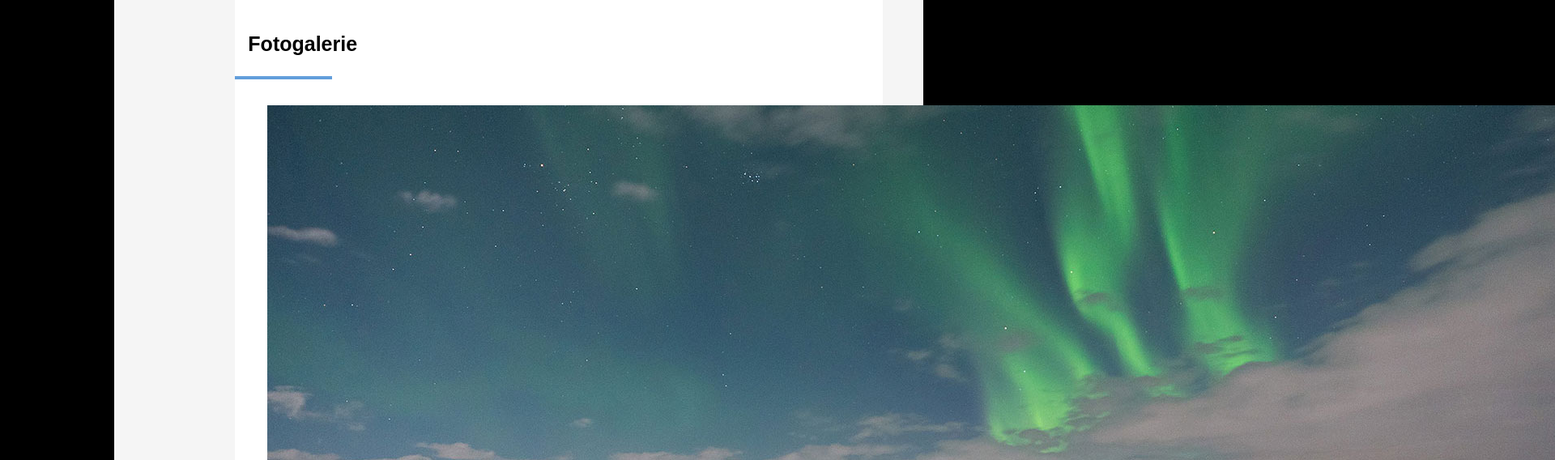
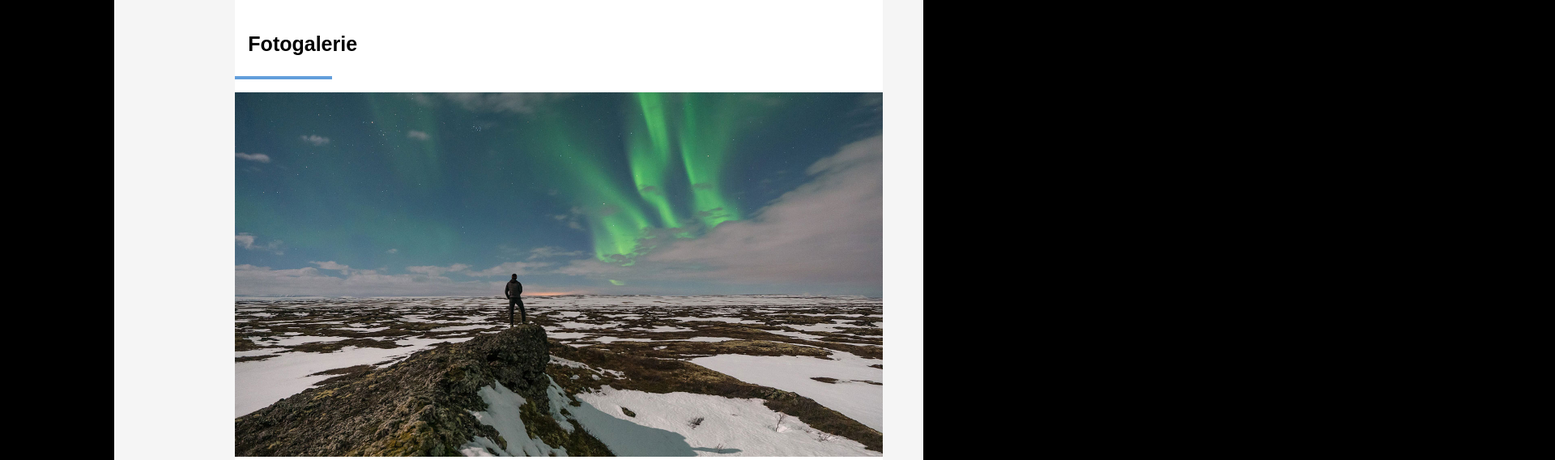
Before and after one commit to Czechitas-Liberec-HTML-CSS-2021-DK/projekt-06-island-AneLou, a plain HTML site: page index.html in a window 1280 px wide. Shown: the part 3872-4440 px from the top of the page at 81% size, 1920 px wide, since content can reach past the window. Drawn offline with Linux system fonts and the light colour scheme.

Commit message:
spravenadebilnigalerie v mob

```diff
--- a/style.css
+++ b/style.css
@@ -150,16 +150,23 @@ h2 {
 /* FOTOGALERIE */
 .galerie {
     display: flex;
-    flex-direction: column;
+    flex-direction: column; /*proc toto nefunguje*/
+    flex-wrap: wrap;
 }
 
 .galerie img {
-    flex-wrap: wrap; /*proc to nefunguje, kdyz v obsahu to funguje??? ja fakt nevim uz*/
-/*max-width: 600px;
-position: relative;
-left: -2.5rem;*/
+ /*proc to nefunguje, kdyz v obsahu to funguje??? ja fakt nevim uz*/
+    /*max-width: 100px;*/
+    width: 100%;
 
 }
+
+figure {
+    margin: 0;
+    padding: 0;
+}
+
+
 
 .galerie .popisek {
     color: grey;
```
